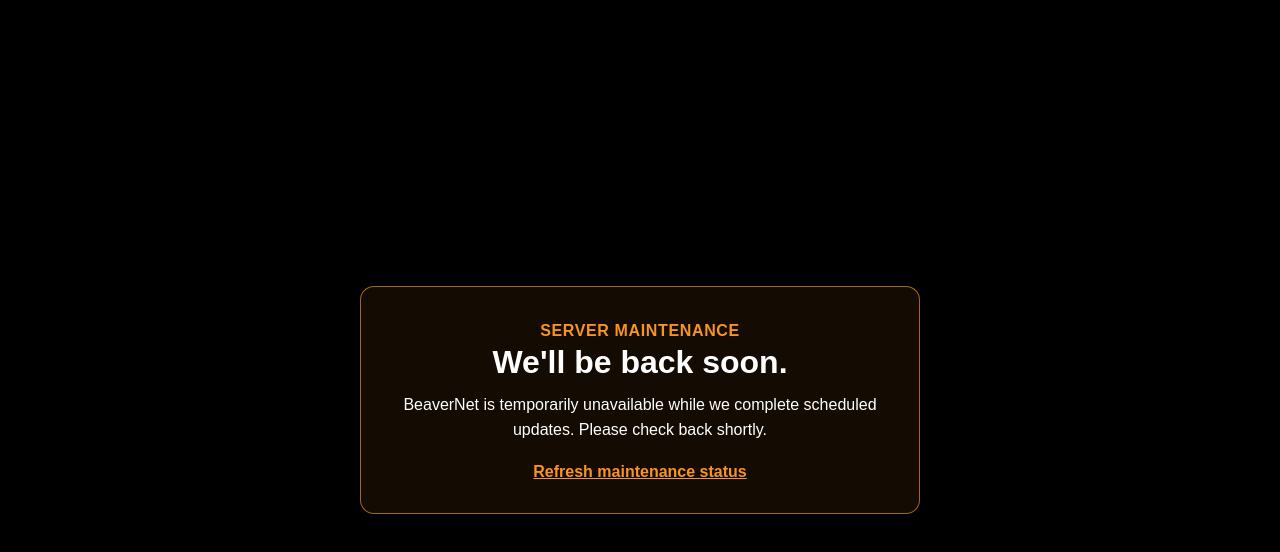
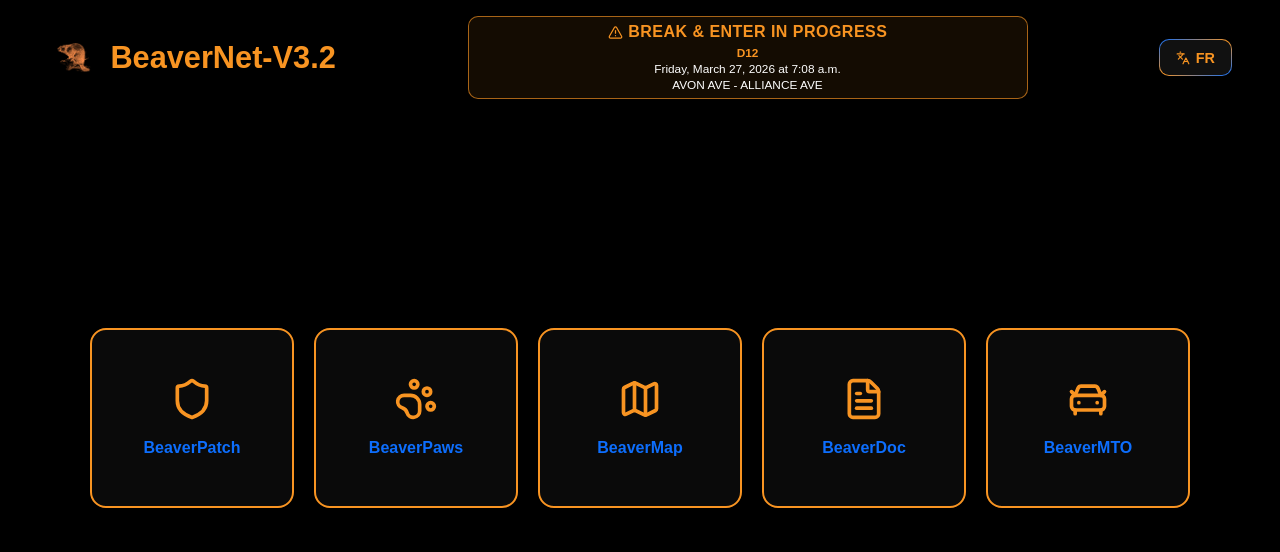
Before and after one commit to remiguillette/BeaverNet-3.2, a React (Vite) app: page / in a window 1280 px wide. Shown: the top 552 px of the page. Built offline with nearby package versions, Linux system fonts and the light colour scheme; no server answers.

Commit message:
Revert "Temporarily route all traffic to server maintenance page"

```diff
--- a/src/app/router.tsx
+++ b/src/app/router.tsx
@@ -1,9 +1,22 @@
 import { createBrowserRouter } from "react-router-dom";
-import Maintenance from "../pages/Maintenance";
-
-export const TEMPORARY_MAINTENANCE_PATH = "/maintenance";
+import Home from "../pages/Home";
+import About from "../pages/About";
+import Contact from "../pages/Contact";
+import NotFound from "../pages/NotFound";
+import ServicePage from "../pages/ServicePage";
+import PrivacyPolicy from "../pages/PrivacyPolicy";
 
 export const router = createBrowserRouter([
-  { path: TEMPORARY_MAINTENANCE_PATH, element: <Maintenance /> },
-  { path: "*", element: <Maintenance /> },
+  { path: "/", element: <Home /> },
+  { path: "/about", element: <About /> },
+  { path: "/contact", element: <Contact /> },
+  { path: "/privacy-policy", element: <PrivacyPolicy /> },
+  { path: "/public-safety", element: <ServicePage serviceKey="publicSafety" /> },
+  {
+    path: "/francophone-services",
+    element: <ServicePage serviceKey="francophoneServices" />,
+  },
+  { path: "/health-safety", element: <ServicePage serviceKey="healthSafety" /> },
+  { path: "/animal-first-aid", element: <ServicePage serviceKey="animalFirstAid" /> },
+  { path: "*", element: <NotFound /> },
 ]);
--- a/src/pages/Maintenance.tsx
+++ /dev/null
@@ -1,19 +0,0 @@
-import { Link } from "react-router-dom";
-
-export default function Maintenance() {
-  return (
-    <main className="maintenance-page">
-      <div className="maintenance-card">
-        <p className="maintenance-badge">Server Maintenance</p>
-        <h1>We&apos;ll be back soon.</h1>
-        <p>
-          BeaverNet is temporarily unavailable while we complete scheduled updates.
-          Please check back shortly.
-        </p>
-        <Link to="/maintenance" className="maintenance-link">
-          Refresh maintenance status
-        </Link>
-      </div>
-    </main>
-  );
-}
--- a/src/styles/global.css
+++ b/src/styles/global.css
@@ -923,46 +923,3 @@
   padding: 0.78rem 1rem;
   font-size: 1rem;
 }
-
-
-.maintenance-page {
-  min-height: 100vh;
-  display: flex;
-  align-items: center;
-  justify-content: center;
-  padding: 1.5rem;
-}
-
-.maintenance-card {
-  width: min(560px, 100%);
-  border: 1px solid rgba(248, 148, 34, 0.65);
-  border-radius: 14px;
-  background: rgba(248, 148, 34, 0.08);
-  padding: 2rem;
-  text-align: center;
-}
-
-.maintenance-badge {
-  display: inline-block;
-  margin: 0 0 0.75rem;
-  color: #f89422;
-  font-weight: 700;
-  letter-spacing: 0.04em;
-  text-transform: uppercase;
-}
-
-.maintenance-card h1 {
-  margin: 0 0 0.75rem;
-}
-
-.maintenance-card p {
-  margin: 0;
-  line-height: 1.55;
-}
-
-.maintenance-link {
-  display: inline-block;
-  margin-top: 1.25rem;
-  color: #f89422;
-  font-weight: 700;
-}
```
